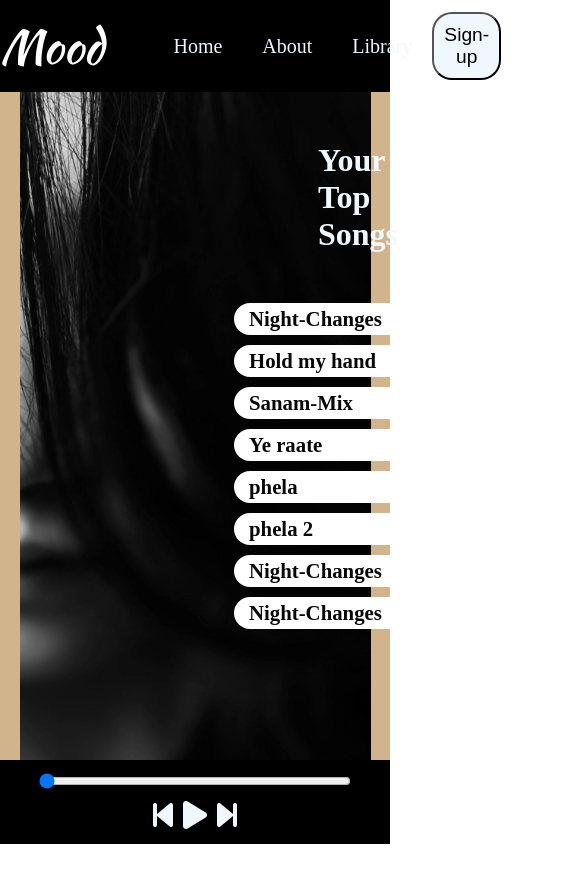
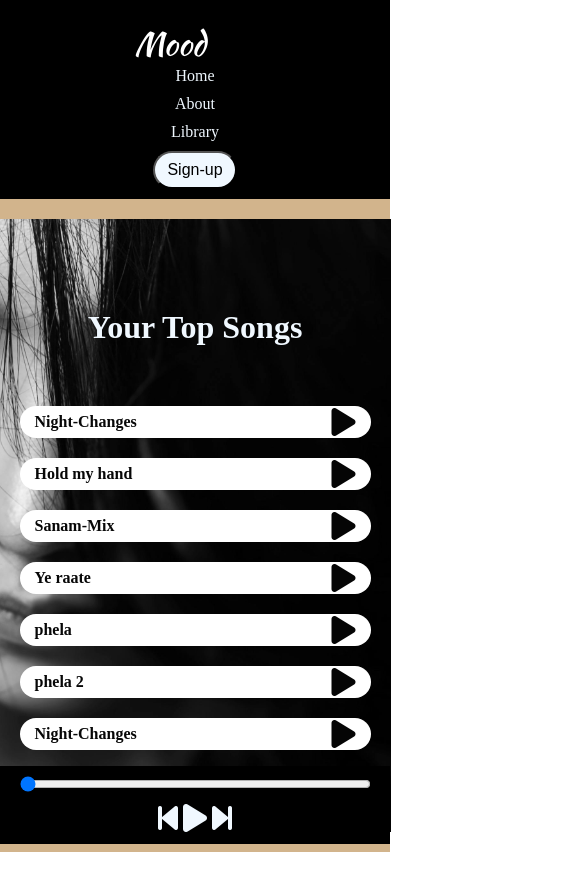
Before and after one commit to soumik-sr/Mood-simple-music-player, a plain HTML site: page index.html in a window 390 px wide. Shown: the top 890 px of the page, 585 px wide, since content can reach past the window. Drawn offline with Linux system fonts and the light colour scheme.

Commit message:
Update style.css

```diff
--- a/style.css
+++ b/style.css
@@ -146,3 +146,97 @@ nav ul li a{
 .icons i {
     cursor: pointer;
 }
+
+/* Make site responsive on smaller screens */
+@media screen and (max-width: 768px) {
+    nav {
+        flex-direction: column;
+        height: auto;
+    }
+
+    #navcontainter {
+        flex-direction: column;
+        text-align: center;
+        margin-top: 10px;
+    }
+
+    #navcontainter ul {
+        flex-direction: column;
+        gap: 10px;
+    }
+
+    #login {
+        margin-top: 10px;
+    }
+
+    .container {
+        flex-direction: column;
+        height: auto;
+        padding: 20px;
+    }
+
+    #home {
+        height: auto;
+        align-items: center;
+        padding: 20px;
+    }
+
+    #home h1 {
+        font-size: 2rem;
+        margin-left: 0;
+        text-align: center;
+    }
+
+    .songContainer {
+        margin-left: 0;
+        margin-top: 20px;
+        display: flex;
+        flex-direction: column;
+        align-items: center;
+    }
+
+    .songItem {
+        width: 80vw;
+    }
+
+    .bottom {
+        height: auto;
+        padding: 10px;
+    }
+
+    #MyProgressBar {
+        width: 90vw;
+    }
+
+    .icons {
+        justify-content: center;
+        flex-wrap: wrap;
+    }
+}
+
+@media screen and (max-width: 480px) {
+    #logo a {
+        font-size: 2rem;
+    }
+
+    nav ul li a {
+        font-size: 1rem;
+    }
+
+    #login button {
+        font-size: 1rem;
+        padding: 8px 12px;
+    }
+
+    .songItem {
+        width: 90vw;
+    }
+
+    .songName {
+        font-size: 1rem;
+    }
+
+    .icons {
+        gap: 5px;
+    }
+}
```
